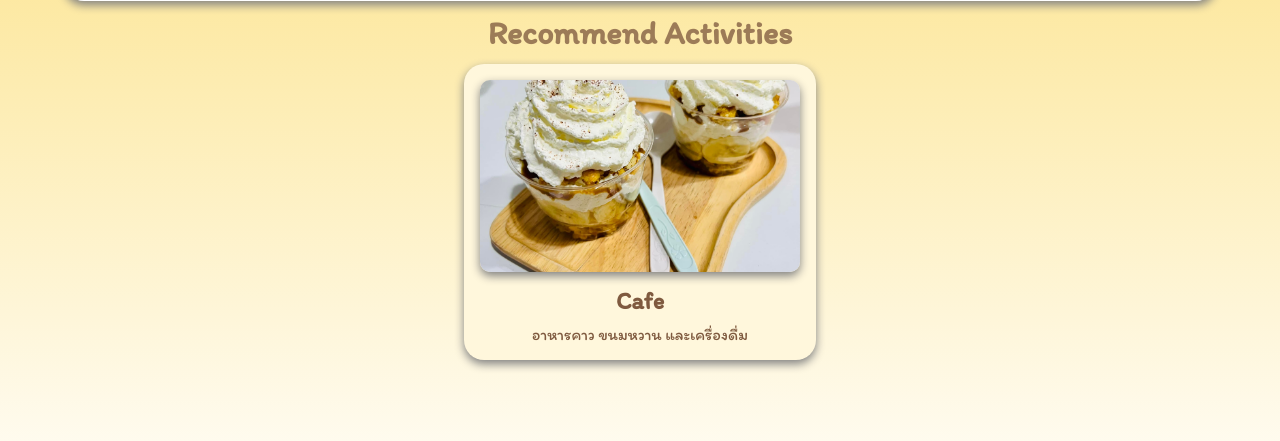
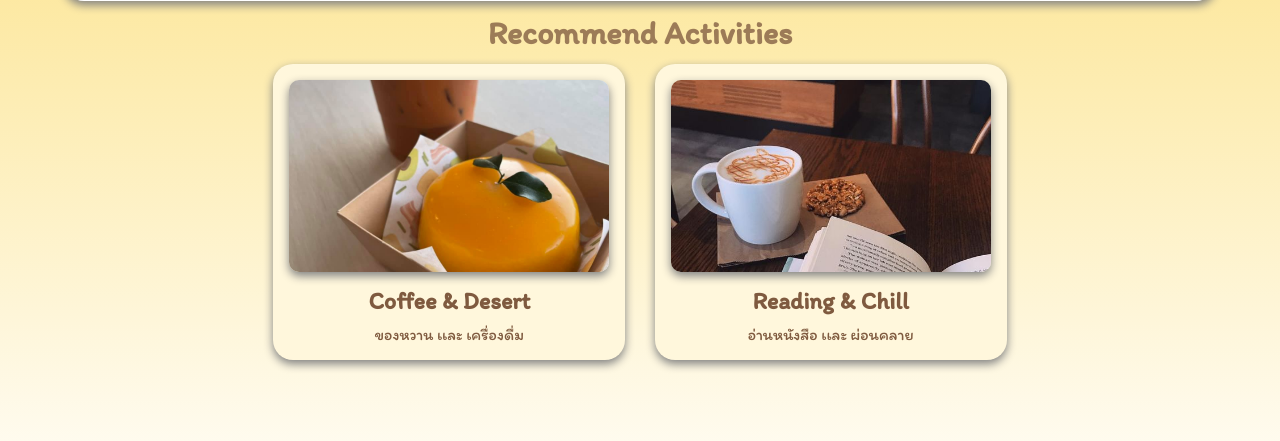
Before and after one commit to Yumezuki/Project-print, a Flask app: page /decisivecafe in a window 1280 px wide. Shown: the part 359-800 px from the top of the page. Run offline with Flask 3, Linux system fonts and the light colour scheme; some libraries are stand-ins or nearby versions.

Commit message:
detailupdate

```diff
--- a/website/templates/detail_decisivecafe.html
+++ b/website/templates/detail_decisivecafe.html
@@ -25,8 +25,8 @@
     <div class="box-text">
         <h2 class="name-res">Decisive Cafe</h2>
         <span class="box">
-            <p>ร้านคาเฟ่ที่เน้นขายนมเพราะนมของเขานั้นอร่อยอย่าบอกใครเชียวเเละในร้านนั้นยังมีบอร์ดเกมเล็กให้เล่นอีกด้วย</p>
-            <a href="https://maps.app.goo.gl/Atevuwe9UjUKW8CX9" class="button">
+            <p>ร้านคาเฟ่สไตล์มินิมอลที่เน้นความหรูหร่าแบบเรียบๆ โดยที่ทางร้านจะเน้นไปทาง ของหวาน เเละ เครื่องดื่ม</p>
+            <a href="https://www.google.com/maps/place/Decisive+Cafe/@13.7277038,100.7705449,20z/data=!4m14!1m7!3m6!1s0x311d67e099972a97:0x74ce75b8127a503f!2sLuck+and+Roll!8m2!3d13.7272171!4d100.7658079!16s%2Fg%2F11fj83dgy_!3m5!1s0x311d67c5bce0fddd:0x33a29dc102dc218d!8m2!3d13.727784!4d100.7703542!16s%2Fg%2F11n04szcyr?entry=ttu" class="button">
                 <i class="fa-solid fa-location-dot"></i>
                 Location
             </a>
@@ -39,9 +39,14 @@
 
     <div class="box-act">
         <span class="activities">
-            <img class="img-act" src="/static/Images/Shop/nommaharai_food.jpg">
-            <h2 class="name-act">Cafe</h2>
-            <p>อาหารคาว ขนมหวาน และเครื่องดื่ม</p>
+            <img class="img-act" src="/static/Images/Shop/decisive_dest.jpg">
+            <h2 class="name-act">Coffee & Desert</h2>
+            <p>ของหวาน เเละ เครื่องดื่ม</p>
+        </span>
+        <span class="activities">
+            <img class="img-act" src="/static/Images/Shop/decisive_book.jpg">
+            <h2 class="name-act">Reading & Chill</h2>
+            <p>อ่านหนังสือ เเละ ผ่อนคลาย</p>
         </span>
     </div>
 </body>
```
Also changed, not shown: website/templates/detail_luck&roll.html (+6 -1 lines), website/templates/detail_mala.html (+4 -4 lines), website/static/Images/Shop/decisive_book.jpg (added), website/static/Images/Shop/decisive_dest.jpg (added), website/static/Images/Shop/luckroll_cat (2).jpg (added).
